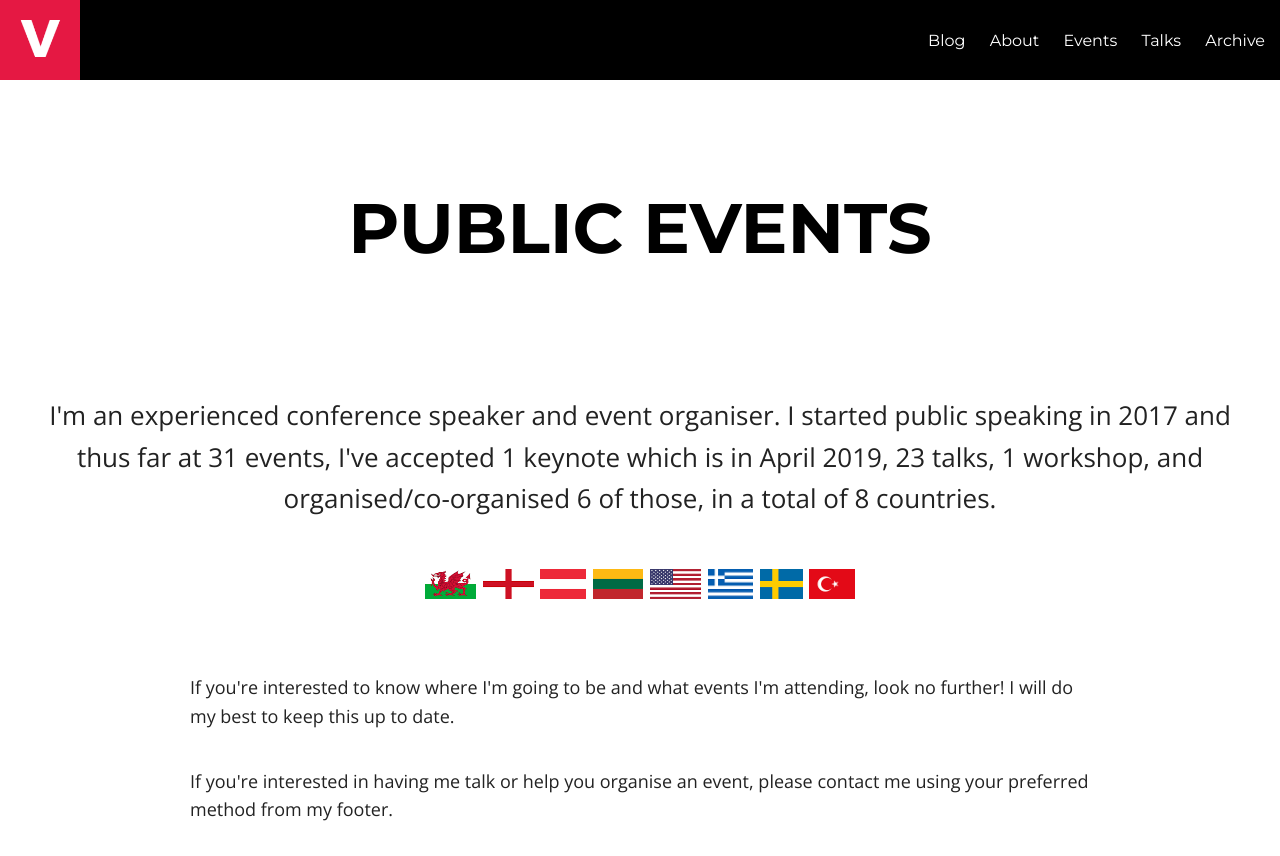
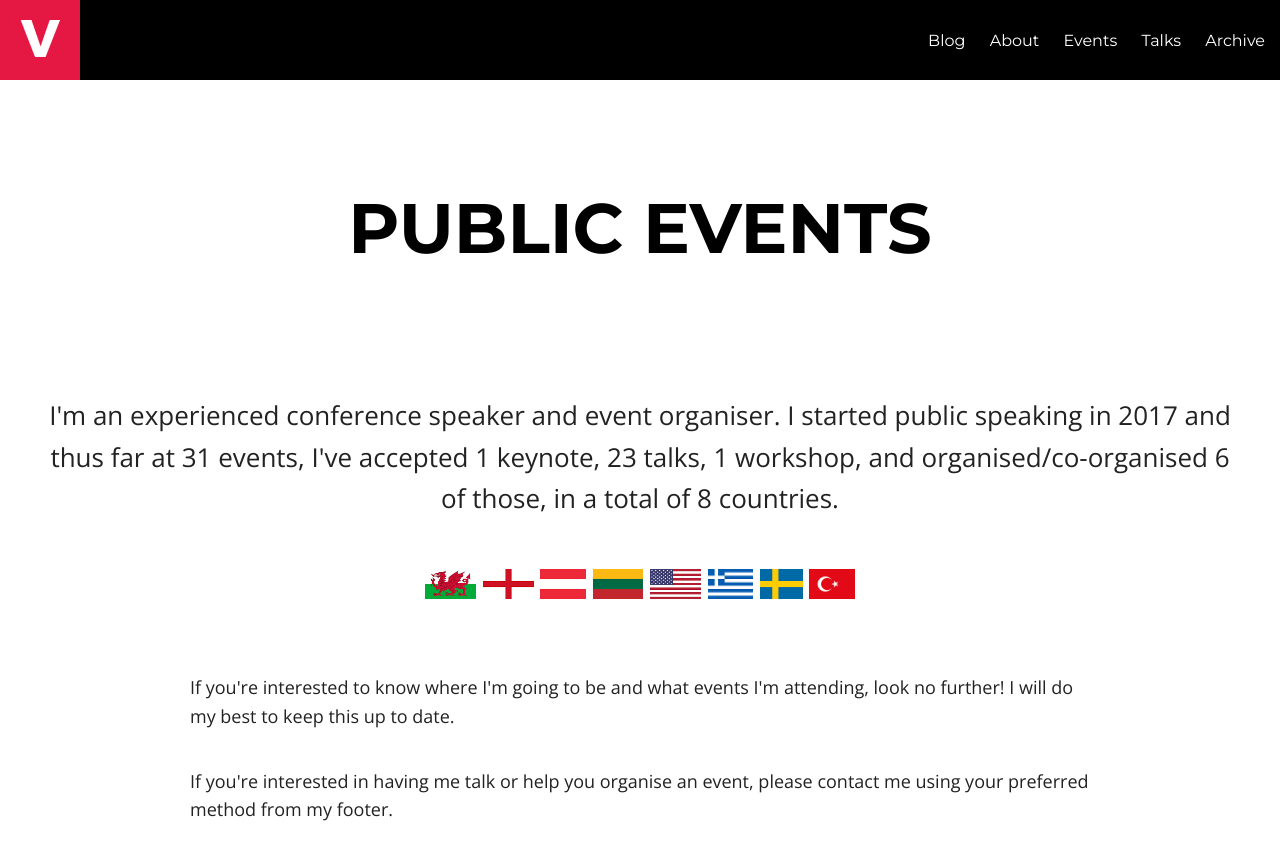
Before and after one commit to vivrichards600/vivrichards600.github.io, a Jekyll site: the page built from events.html, in a window 1280 px wide and 900 px high, cut to the strip 0-856 px from the top of the window. Built offline with Jekyll 4.4.1, drawn with Linux system fonts in a browser that asks for light colours; nearby versions of some CDN libraries.

Commit message:
Updated talk info, updated images

```diff
--- a/events.html
+++ b/events.html
@@ -8,7 +8,7 @@ description: "A list of my upcoming and past conference engagements"
 
 {% include counteventdetails.html %}
 
-<p>I'm an experienced conference speaker and event organiser. I started public speaking in 2017 and thus far at <span class="bluenumber">{{ site.data.conferences.size}}</span> events, I've accepted <span class="bluenumber">{{keynotecount}}</span> keynote which is in April 2019, <span class="bluenumber">{{talkcount}}</span>  talks, <span class="bluenumber">{{workshopcount}}</span>  workshop, and organised/co-organised <span class="bluenumber">{{organisercount}}</span> of those, in a total of <span class="bluenumber">{{uniqueCountries.size}}</span>  countries.<br><br><img src="{{ site.url }}/images/wales.png" style="height:30px;" alt="Wales" title="Wales" /> <img src="{{ site.url }}/images/england.png" style="height:30px;" alt="England" title="England" /> <img src="{{ site.url }}/images/austria.png" style="height:30px;" alt="Austria" title="Austria" /> <img src="{{ site.url }}/images/lithuania.png" style="height:30px;" alt="Lithuania" title="Lithuania" /> <img src="{{ site.url }}/images/usa.png" style="height:30px;" alt="USA" title="USA"> <img src="{{ site.url }}/images/greece.png" style="height:30px;" alt="Greece" title="Greece"> <img src="{{ site.url }}/images/sweden.png" style="height:30px;" alt="Sweden" title="Sweden"> <img src="{{ site.url }}/images/turkey.png" style="height:30px;" alt="Turkey" title="Turkey"></p>
+<p>I'm an experienced conference speaker and event organiser. I started public speaking in 2017 and thus far at <span class="bluenumber">{{ site.data.conferences.size}}</span> events, I've accepted <span class="bluenumber">{{keynotecount}}</span> keynote, <span class="bluenumber">{{talkcount}}</span>  talks, <span class="bluenumber">{{workshopcount}}</span>  workshop, and organised/co-organised <span class="bluenumber">{{organisercount}}</span> of those, in a total of <span class="bluenumber">{{uniqueCountries.size}}</span>  countries.<br><br><img src="{{ site.url }}/images/wales.png" style="height:30px;" alt="Wales" title="Wales" /> <img src="{{ site.url }}/images/england.png" style="height:30px;" alt="England" title="England" /> <img src="{{ site.url }}/images/austria.png" style="height:30px;" alt="Austria" title="Austria" /> <img src="{{ site.url }}/images/lithuania.png" style="height:30px;" alt="Lithuania" title="Lithuania" /> <img src="{{ site.url }}/images/usa.png" style="height:30px;" alt="USA" title="USA"> <img src="{{ site.url }}/images/greece.png" style="height:30px;" alt="Greece" title="Greece"> <img src="{{ site.url }}/images/sweden.png" style="height:30px;" alt="Sweden" title="Sweden"> <img src="{{ site.url }}/images/turkey.png" style="height:30px;" alt="Turkey" title="Turkey"></p>
 <p>If you're interested to know where I'm going to be and what events I'm attending, look no further! I will do my best to keep this up to date.</p>
 <p>If you're interested in having me talk or help you organise an event, please contact me using your preferred method from my footer.</p>
 
```
Also changed, not shown: images/viv.jpg.
